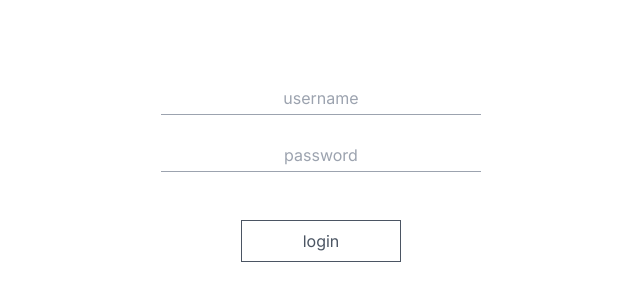
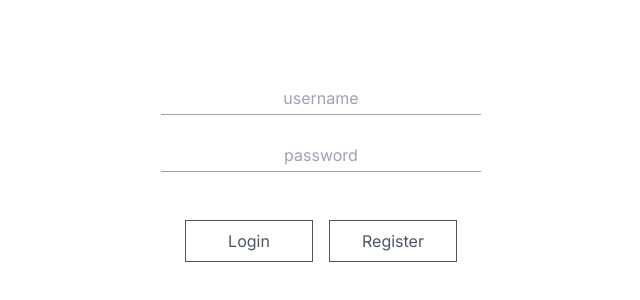
Before and after one commit to dgyurics/auth, a Next.js app in the folder ui/: page / in a window 1280 px wide. Shown: the part 228-528 px from the top of the page, without its empty margins (319-959 px from the left). Built offline with nearby package versions, Linux system fonts and the light colour scheme.

Commit message:
add register button and functionality to ui

```diff
--- a/ui/src/app/page.tsx
+++ b/ui/src/app/page.tsx
@@ -20,8 +20,7 @@ export default function Home() {
     setError('')
   }
 
-  const handleSubmit = async (e: React.FormEvent) => {
-    e.preventDefault()
+  const handleLogin = async () => {
     try {
       const response = await fetch(`${process.env.API_URL}/login`, {
         method: 'POST',
@@ -37,14 +36,33 @@ export default function Home() {
         setError('Invalid username or password')
       }
     } catch (err) {
-      console.dir(err)
+      setError('Network error')
+    }
+  }
+
+  const handleRegister = async () => {
+    try {
+      const response = await fetch(`${process.env.API_URL}/register`, {
+        method: 'POST',
+        headers: {
+          'Content-Type': 'application/json',
+        },
+        body: JSON.stringify(formData),
+      })
+
+      if (response.ok) {
+        router.push('/dashboard')
+      } else {
+        setError('Invalid username or password')
+      }
+    } catch (err) {
       setError('Network error')
     }
   }
 
   return (
     <main className="flex justify-center items-center h-screen">
-      <form onSubmit={handleSubmit} className="w-1/4">
+      <form className="w-1/4">
         <div className="mb-6">
           <input
             type="username"
@@ -72,12 +90,20 @@ export default function Home() {
             <div className="text-red-500 text-sm">{error}</div>
           )}
         </div>
-        <div className="flex justify-center">
+        <div className="flex justify-center space-x-4"> {/* Added space-x-4 for spacing */}
           <button
-            type="submit"
-            className="w-40 py-2 text-gray-600 border border-gray-600 hover:text-gray-400 hover:border-gray-400 focus:outline-none transition duration-300"
+            type="button"
+            onClick={() => handleLogin()}
+            className="w-32 py-2 text-gray-600 border border-gray-600 hover:text-gray-400 hover:border-gray-400 focus:outline-none transition duration-300"
           >
-            login
+            Login
+          </button>
+          <button
+            type="button"
+            onClick={() => handleRegister()}
+            className="w-32 py-2 text-gray-600 border border-gray-600 hover:text-gray-400 hover:border-gray-400 focus:outline-none transition duration-300"
+          >
+            Register
           </button>
         </div>
       </form>
```
